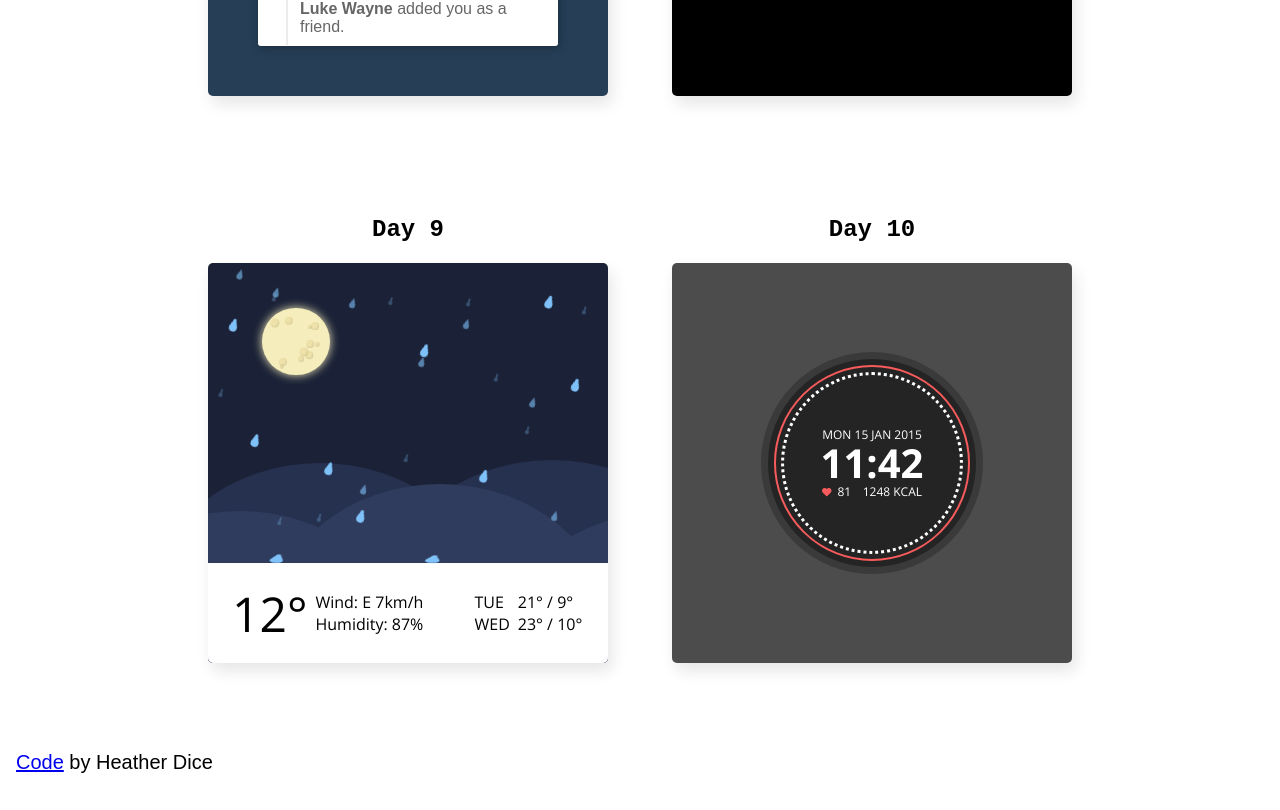
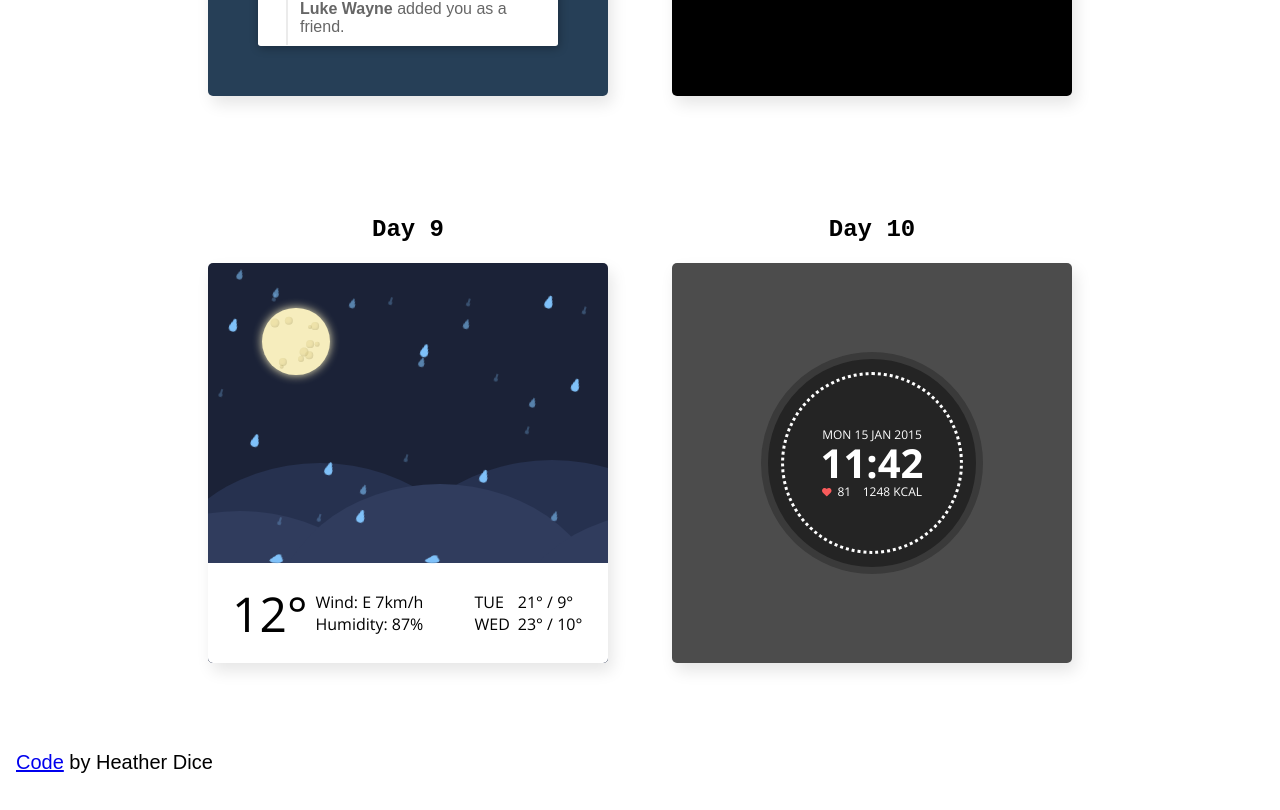
Before and after one commit to heatherdice/100_days_css, a React (Create React App) app: page / in a window 1280 px wide. Shown: the part 3011-3821 px from the top of the page. Built offline with nearby package versions, Linux system fonts and the light colour scheme.

Commit message:
Working on rotating red circle animation

```diff
--- a/src/styles/dayStyles/Day10.css
+++ b/src/styles/dayStyles/Day10.css
@@ -1,4 +1,9 @@
 /* Day 10 styles */
+@property --angle {
+    syntax: "<angle";
+    initial-value: 0deg;
+    inherits: false;
+}
 
 /* collective styling */
 .day-container, .day10-circles {
@@ -35,10 +40,27 @@
 
 /* red moving circle */
 .moving-circle {
-    border: 2px solid #F85B5B;
+    position: relative;
     z-index: 3;
     height: 12em;
     width: 12em;
+    border-radius: 50%;
+}
+.moving-circle::before {
+    content: "";
+    position: absolute;
+    inset: 0;
+    border-radius: 50%;
+
+    background: conic-gradient(
+        #F85B5B var(--angle),
+        transparent 0deg
+    );
+
+    -webkit-mask: radial-gradient(circle, transparent 80%, black 81%);
+    mask: radial-gradient(circle, transparent 80%, black 81%);
+
+    animation: rotate-circle 5s linear infinite;
 }
 
 /* dotted line circle */
@@ -85,3 +107,13 @@
         transform: scale(1.25);
     }
 }
+
+/* moving red circle animation */
+@keyframes rotate-circle {
+    from {
+        --angle: 0deg;
+    }
+    to {
+        --angle: 360deg;
+    }
+}
```
